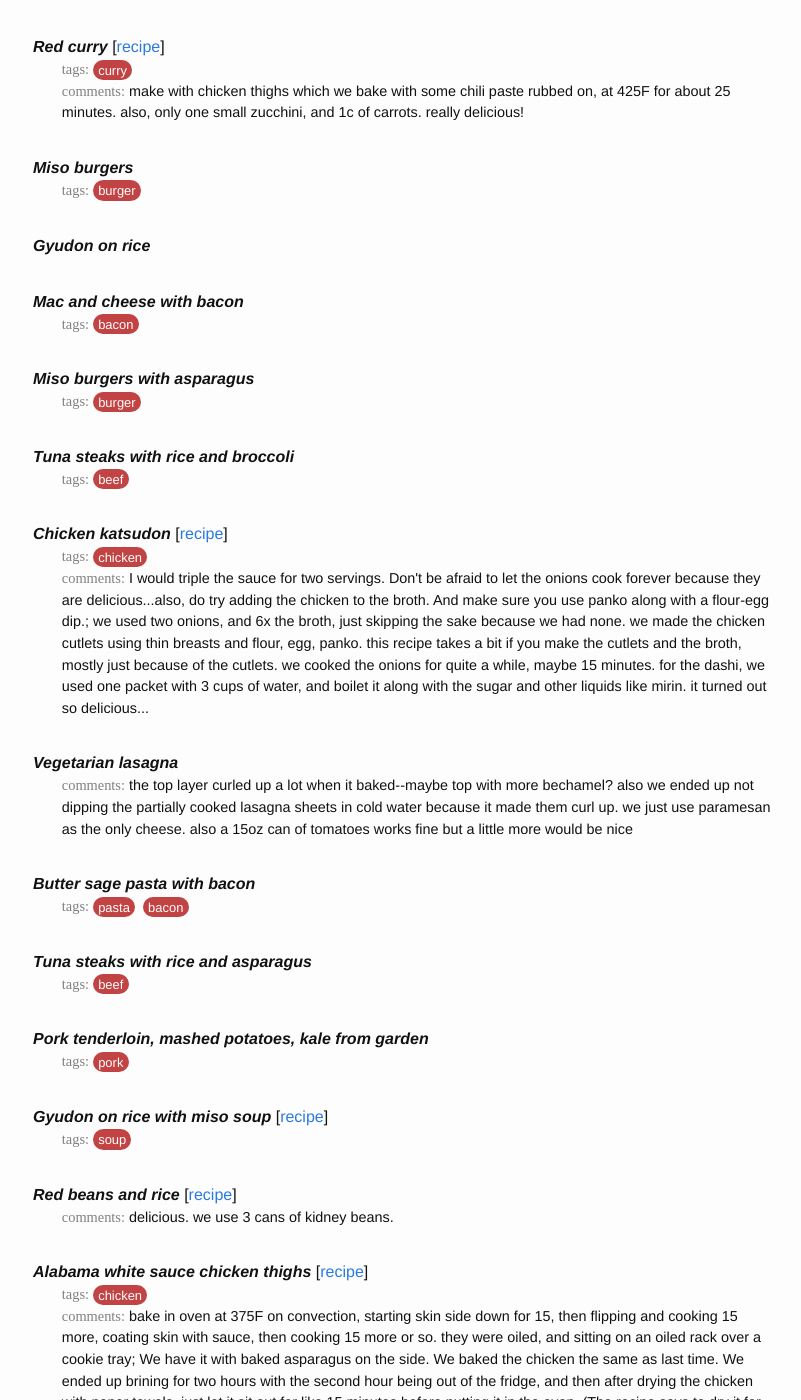
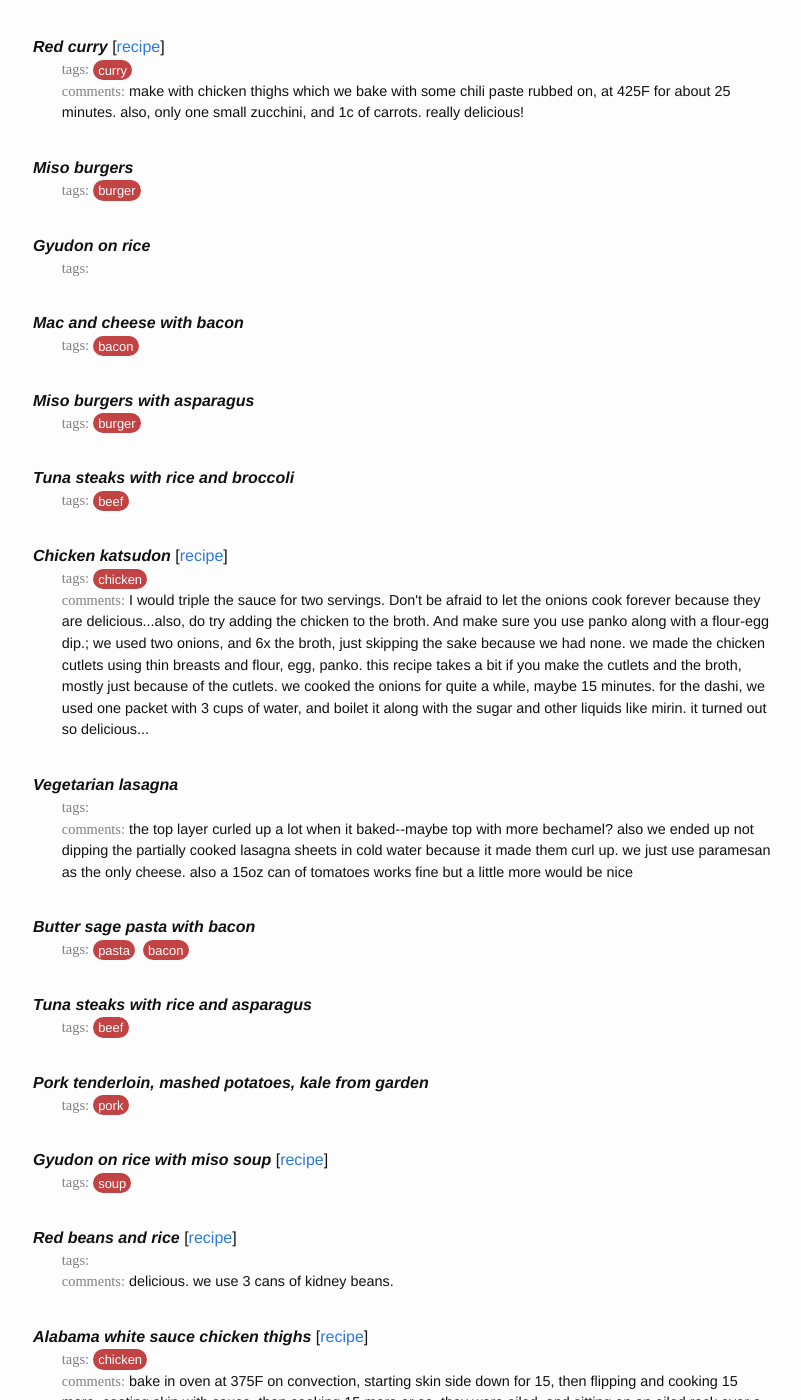
Before and after one commit to mobeets/recipes, a Jekyll site: the page built from index.html, in a window 1280 px wide and 1400 px high, scrolled down 258 px. Shown: the whole window, without its empty margins (237-1038 px from the left). Built offline with Jekyll 4.4.1, drawn with Linux system fonts in a browser that asks for light colours; nearby versions of some CDN libraries; library files that are not in the unit come from our copies; some of the changed text lies outside the part shown.

Commit message:
tag error

```diff
--- a/index.html
+++ b/index.html
@@ -40,7 +40,7 @@ layout: post
                 {% if item.recipe_urls and item.recipe_urls != empty %}[{% for url in item.recipe_urls %}<a href="{{ url }}">recipe</a>{% unless forloop.last %}, {% endunless %}{% endfor %}]{% endif %}
             </div>
             <div class="item-opinion">
-                {% if item.tags and item.tags != empty %}
+                {% if item.tags %}
                 {% assign curtagnames = item.tags %}
                 {% if item.count and item.count > popularcount %}
                     {% assign curtagnames = curtagnames | concat: populartag %}
```
